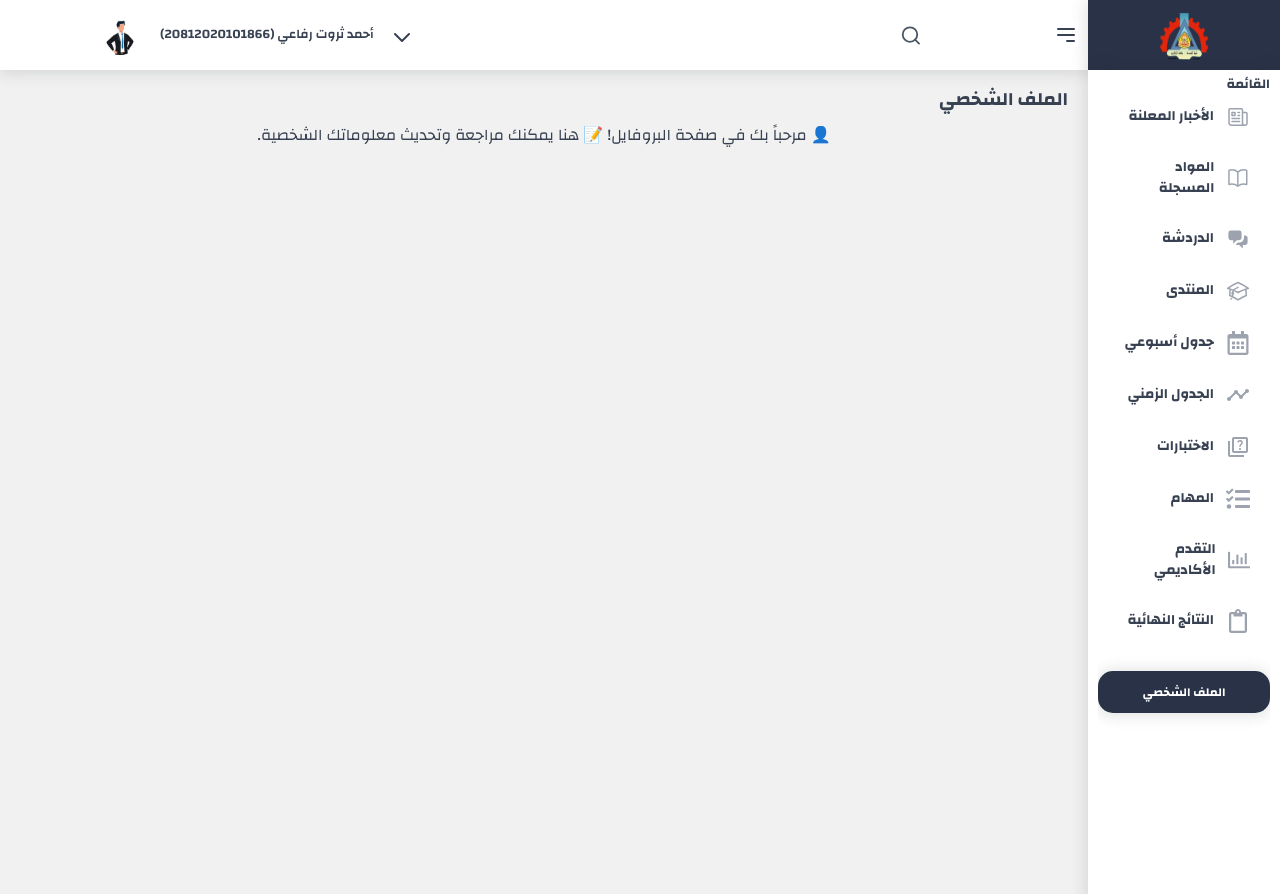
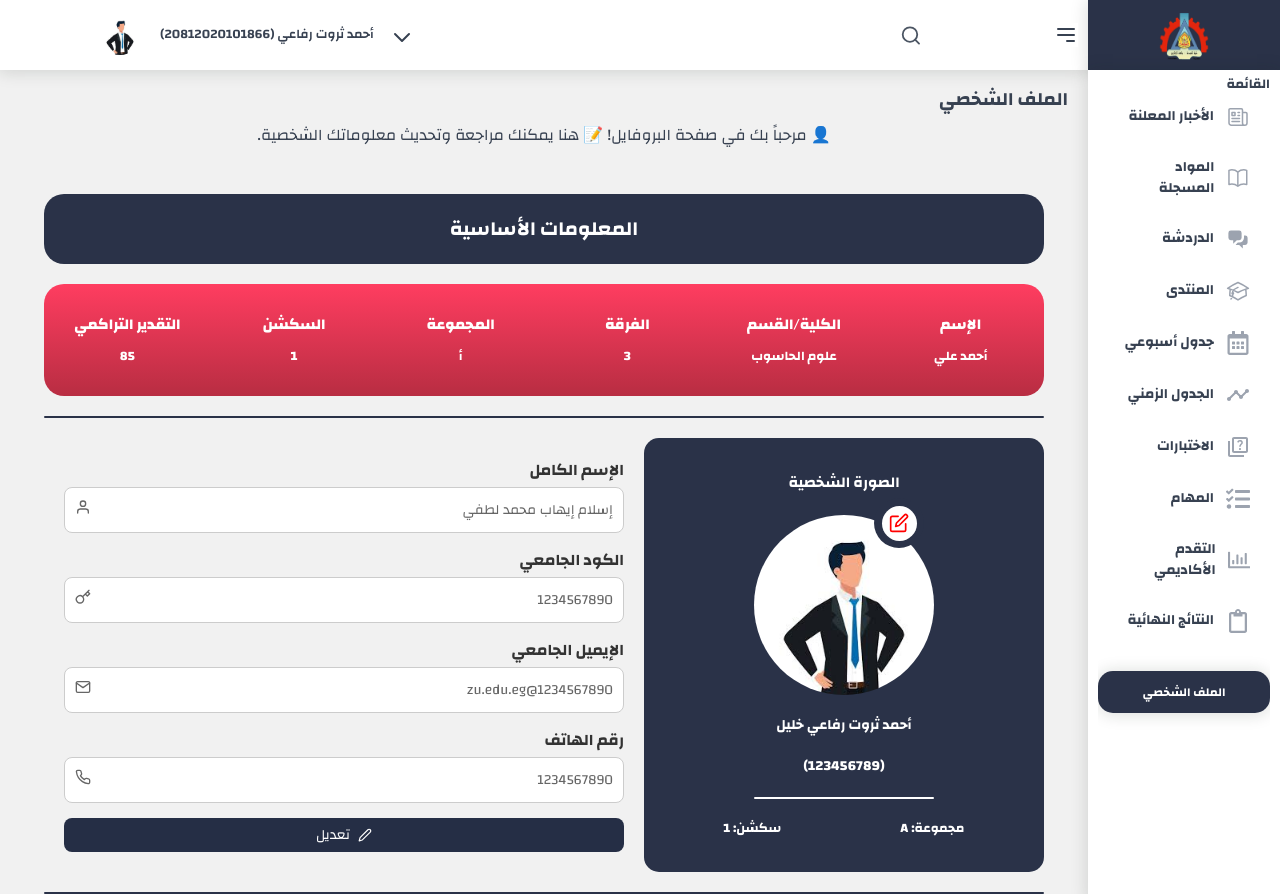
Before and after one commit to AhmedDev02/NextGenEdu, a React (Vite) app: page /student-profile in a window 1280 px wide. Before the commit the page ends 800 px from the top, so only its background shows below. Built offline with nearby package versions, Linux system fonts and the light colour scheme; a web font is replaced by a local one.

Commit message:
Profile Page is completed

```diff
--- /dev/null
+++ b/src/features/profile/ProfileContent.jsx
@@ -0,0 +1,121 @@
+import styled from "styled-components";
+import ProfilePic from "./ProfilePic";
+import ProfileForm from "./ProfileForm";
+
+const Div = styled.div`
+  display: flex;
+  justify-content: center;
+  flex-direction: column;
+  align-items: center;
+  gap: 20px;
+  width: 1000px;
+`;
+const Header = styled.header`
+  text-align: center;
+  background-color: var(--color-secondary-darkblue);
+  width: 100%;
+  padding: 20px 0;
+  border-radius: 20px;
+`;
+const H1 = styled.h1`
+  font-size: 2rem;
+  color: #fff;
+`;
+
+const StudentStatus = styled.div`
+  text-align: center;
+  background: var(--color-danger-red);
+  width: 100%;
+  display: flex;
+  padding: 20px 0;
+  border-radius: 20px;
+`;
+const StudentStat = styled.div`
+  display: flex;
+  justify-content: space-between;
+  flex-direction: column;
+  gap: 10px;
+  padding: 10px;
+  align-items: center;
+  width: 100%;
+`;
+
+const Span = styled.span`
+  display: block;
+  font-size: 1.5rem;
+  font-weight: 800;
+  color: #fff;
+  text-align: center;
+`;
+const P = styled.p`
+  display: block;
+  font-size: 1.3rem;
+  font-weight: 700;
+
+  color: #fff;
+  text-align: center;
+`;
+const Breaker = styled.div`
+  height: 2px;
+  width: 100%;
+  background-color: var(--color-secondary-darkblue);
+  border-radius: 20px;
+`;
+const ProfileDataContainer = styled.div`
+  width: 100%;
+  display: flex;
+  justify-content: space-between;
+`;
+
+function ProfileContent() {
+  const student = {
+    name: "أحمد علي",
+    department: "علوم الحاسوب",
+    level: "3",
+    group: "أ",
+    section: "1",
+    degree: 85,
+  };
+  const { name, department, level, group, section, degree } = student;
+  return (
+    <Div>
+      <Header>
+        <H1>المعلومات الأساسية</H1>
+      </Header>
+      <StudentStatus>
+        <StudentStat>
+          <Span>الإسم</Span>
+          <P>{name}</P>
+        </StudentStat>
+        <StudentStat>
+          <Span>الكلية/القسم</Span>
+          <P>{department}</P>
+        </StudentStat>
+        <StudentStat>
+          <Span>الفرقة</Span>
+          <P>{level}</P>
+        </StudentStat>
+        <StudentStat>
+          <Span>المجموعة</Span>
+          <P>{group}</P>
+        </StudentStat>
+        <StudentStat>
+          <Span>السكشن</Span>
+          <P>{section}</P>
+        </StudentStat>
+        <StudentStat>
+          <Span>التقدير التراكمي</Span>
+          <P>{degree}</P>
+        </StudentStat>
+      </StudentStatus>
+      <Breaker />
+      <ProfileDataContainer>
+        <ProfilePic />
+        <ProfileForm />
+      </ProfileDataContainer>
+      <Breaker />
+    </Div>
+  );
+}
+
+export default ProfileContent;
--- /dev/null
+++ b/src/features/profile/ProfileForm.jsx
@@ -0,0 +1,166 @@
+import styled from "styled-components";
+import {
+  FiUser,
+  FiEdit2,
+  FiMail,
+  FiPhone,
+  FiKey,
+  FiCheck,
+} from "react-icons/fi";
+import { useState } from "react";
+
+const Container = styled.div`
+  width: 60%;
+  /* max-width: 400px; */
+  /* background: #f5f5f5; */
+  padding: 20px;
+  border-radius: 10px;
+`;
+
+const Label = styled.label`
+  display: block;
+  font-weight: bold;
+  margin-bottom: 5px;
+  color: #333;
+`;
+
+const InputWrapper = styled.div`
+  display: flex;
+  align-items: center;
+  background: #fff;
+  border: 1px solid #ccc;
+  border-radius: 8px;
+  padding: 10px;
+  direction: rtl;
+  margin-bottom: 15px;
+`;
+
+const Input = styled.input`
+  all: unset;
+  flex: 1;
+  border: none;
+  outline: none;
+  background: transparent;
+  font-size: 14px;
+  color: #666;
+  &:focus {
+    outline: none;
+  }
+  direction: rtl;
+`;
+
+const Icon = styled.span`
+  color: #666;
+`;
+
+const Button = styled.button`
+  display: flex;
+  align-items: center;
+  justify-content: center;
+  gap: 8px;
+  background: #252e45;
+  color: #fff;
+  border: none;
+  padding: 10px 20px;
+  border-radius: 8px;
+  cursor: pointer;
+  font-size: 14px;
+  width: 100%;
+  font-family: "Changa", sans-serif;
+
+  background: ${({ isEditing }) => (isEditing ? "#28a745" : "#252e45")};
+
+  &:hover {
+    background: ${({ isEditing }) => (isEditing ? "#218838" : "#1c2230")};
+  }
+
+  &:hover {
+    background: #1c2230;
+  }
+`;
+
+const ProfileForm = () => {
+  const [isEditing, setIsEditing] = useState(false);
+  const [formData, setFormData] = useState({
+    name: "إسلام إيهاب محمد لطفي",
+    universityCode: "1234567890",
+    email: "1234567890@zu.edu.eg",
+    phone: "1234567890",
+  });
+  const handleInputChange = (e) => {
+    setFormData({ ...formData, [e.target.name]: e.target.value });
+  };
+  const toggleEdit = () => {
+    if (isEditing) {
+      // Save changes here (e.g., send to API)
+      console.log("Updated Data:", formData);
+    }
+    setIsEditing(!isEditing);
+  };
+
+  return (
+    <Container>
+      {/* Full Name */}
+      <Label>الإسم الكامل</Label>
+      <InputWrapper>
+        <Input
+          type="text"
+          name="name"
+          value={formData.name}
+          onChange={handleInputChange}
+          readOnly={!isEditing}
+        />
+        <Icon>
+          <FiUser />
+        </Icon>
+      </InputWrapper>
+
+      {/* University Code */}
+      <Label>الكود الجامعي</Label>
+      <InputWrapper>
+        <Input type="text" value={formData.universityCode} readOnly />
+        <Icon>
+          <FiKey />
+        </Icon>
+      </InputWrapper>
+
+      {/* University Email */}
+      <Label>الإيميل الجامعي</Label>
+      <InputWrapper>
+        <Input
+          type="email"
+          name="email"
+          value={formData.email}
+          onChange={handleInputChange}
+          readOnly
+        />
+        <Icon>
+          <FiMail />
+        </Icon>
+      </InputWrapper>
+
+      {/* Phone Number */}
+      <Label>رقم الهاتف</Label>
+      <InputWrapper>
+        <Input
+          type="tel"
+          name="phone"
+          value={formData.phone}
+          onChange={handleInputChange}
+          readOnly={!isEditing}
+        />
+        <Icon>
+          <FiPhone />
+        </Icon>
+      </InputWrapper>
+
+      {/* Edit Button */}
+      <Button onClick={toggleEdit} isEditing={isEditing}>
+        {isEditing ? <FiCheck /> : <FiEdit2 />}
+        {isEditing ? "حفظ التغييرات" : "تعديل"}
+      </Button>
+    </Container>
+  );
+};
+
+export default ProfileForm;
--- /dev/null
+++ b/src/features/profile/ProfilePic.jsx
@@ -0,0 +1,119 @@
+import { FiEdit, FiEdit2, FiEdit3 } from "react-icons/fi";
+import styled from "styled-components";
+
+const Div = styled.div`
+  display: flex;
+  justify-content: center;
+  flex-direction: column;
+  align-items: center;
+  gap: 20px;
+  background: var(--color-secondary-darkblue);
+  width: 40%;
+  padding: 20px;
+  position: relative;
+
+  border-radius: 15px;
+`;
+const Breaker = styled.div`
+  height: 2px;
+  width: 50%;
+  background-color: #fff;
+  border: 10px dotted var(#fff);
+  border-radius: 20px;
+`;
+
+const ProfileImg = styled.img`
+  width: 180px;
+  height: 180px;
+  border-radius: 50%;
+`;
+const H3 = styled.h3`
+  font-size: 1.5rem;
+  color: #fff;
+`;
+const Name = styled.h4`
+  font-size: 1.4rem;
+  color: #fff;
+`;
+const UniCode = styled.h4`
+  font-size: 1.4rem;
+  color: #fff;
+`;
+
+const Group = styled.h5`
+  font-size: 1.3rem;
+  color: #fff;
+`;
+
+const Divider = styled.div`
+  display: flex;
+  justify-content: space-around;
+  width: 100%;
+`;
+
+const ImgEditor = styled.div`
+  width: 50px;
+  height: 50px;
+  border-radius: 50%;
+  background-color: var(--color-secondary-darkblue);
+  position: absolute;
+  display: flex;
+  justify-content: center;
+  align-items: center;
+  cursor: pointer;
+  top: 60px;
+  right: 120px;
+`;
+const Span = styled.span`
+  display: flex;
+  justify-content: center;
+  align-items: center;
+  height: 35px;
+  width: 35px;
+  border-radius: 50%;
+  &:hover {
+    box-shadow: var(--shadow-primary);
+  }
+
+  background-color: #fff;
+`;
+
+const StyledIcon = styled(FiEdit)`
+  height: 20px;
+  width: 20px;
+  color: red;
+  &:hover {
+    transform: scale(1.1);
+  }
+`;
+
+function ProfilePic() {
+  const student = {
+    name: "أحمد ثروت رفاعي خليل",
+    uniCode: "123456789",
+    group: "A",
+    section: "1",
+    degree: 85,
+  };
+  const { name, uniCode, group, section } = student;
+  return (
+    <Div>
+      <H3>الصورة الشخصية</H3>
+      <ProfileImg src="../../../public/download.jpeg" alt="user" />
+      <Name>{name}</Name>
+      <UniCode>({uniCode})</UniCode>
+      <Breaker />
+      <Divider>
+        <Group>مجموعة: {group}</Group>
+        <Group>سكشن: {section}</Group>
+      </Divider>
+      <ImgEditor>
+        <Span>
+          <StyledIcon />
+        </Span>
+      </ImgEditor>
+    </Div>
+  );
+}
+
+export default ProfilePic;
--- a/src/pages/student-pages/StudentProfile.jsx
+++ b/src/pages/student-pages/StudentProfile.jsx
@@ -1,5 +1,6 @@
 import ContentHeader from "../../ui/ContentHeader";
 import { STUDENT_PAGES_PROPERTIES } from "../../utils/constants";
+import ProfileContent from "../../features/profile/ProfileContent";
 
 function StudentProfile() {
   return (
@@ -9,6 +10,7 @@ function StudentProfile() {
         description={STUDENT_PAGES_PROPERTIES.PROFILE.description}
         button={false}
       />
+      <ProfileContent />
     </>
   );
 }
```
